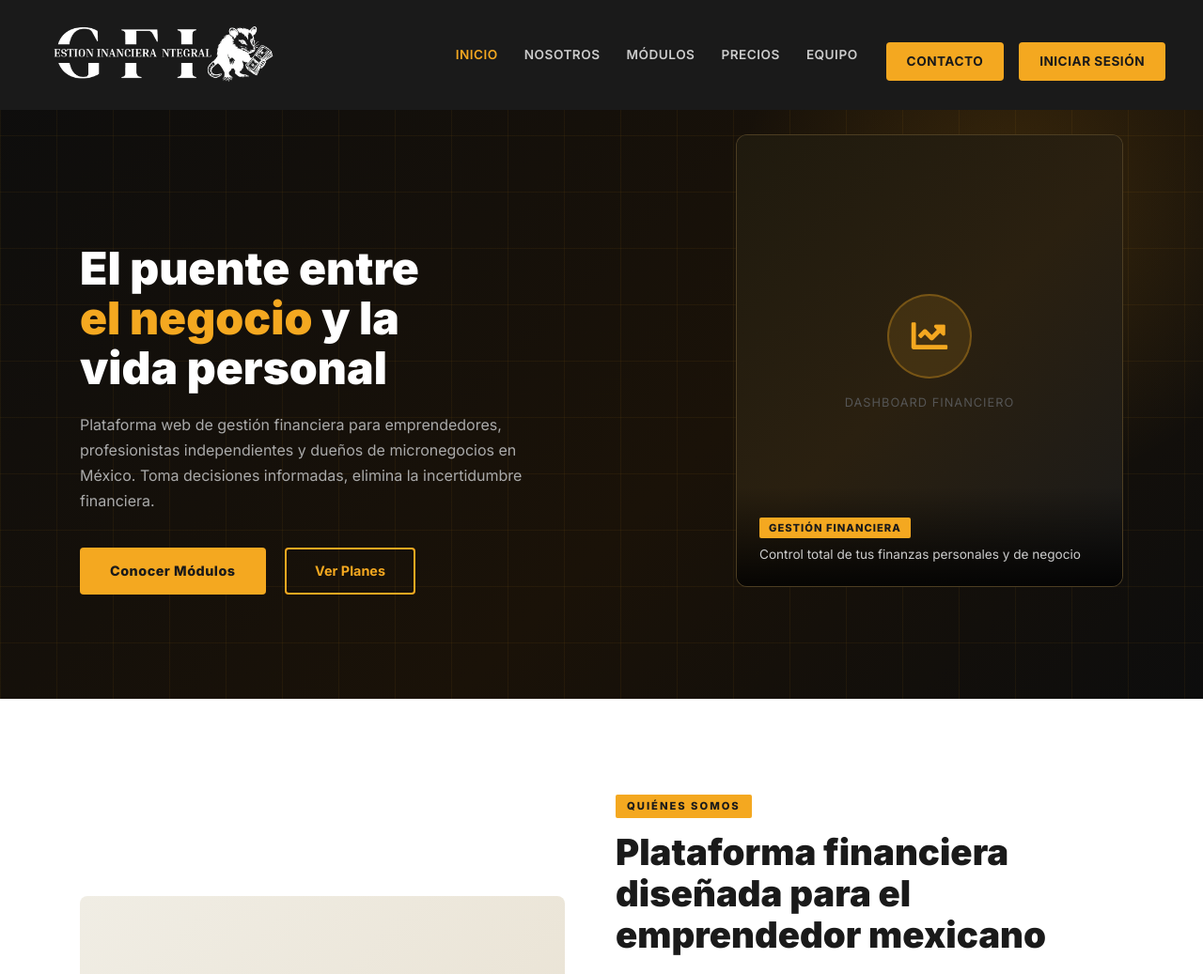
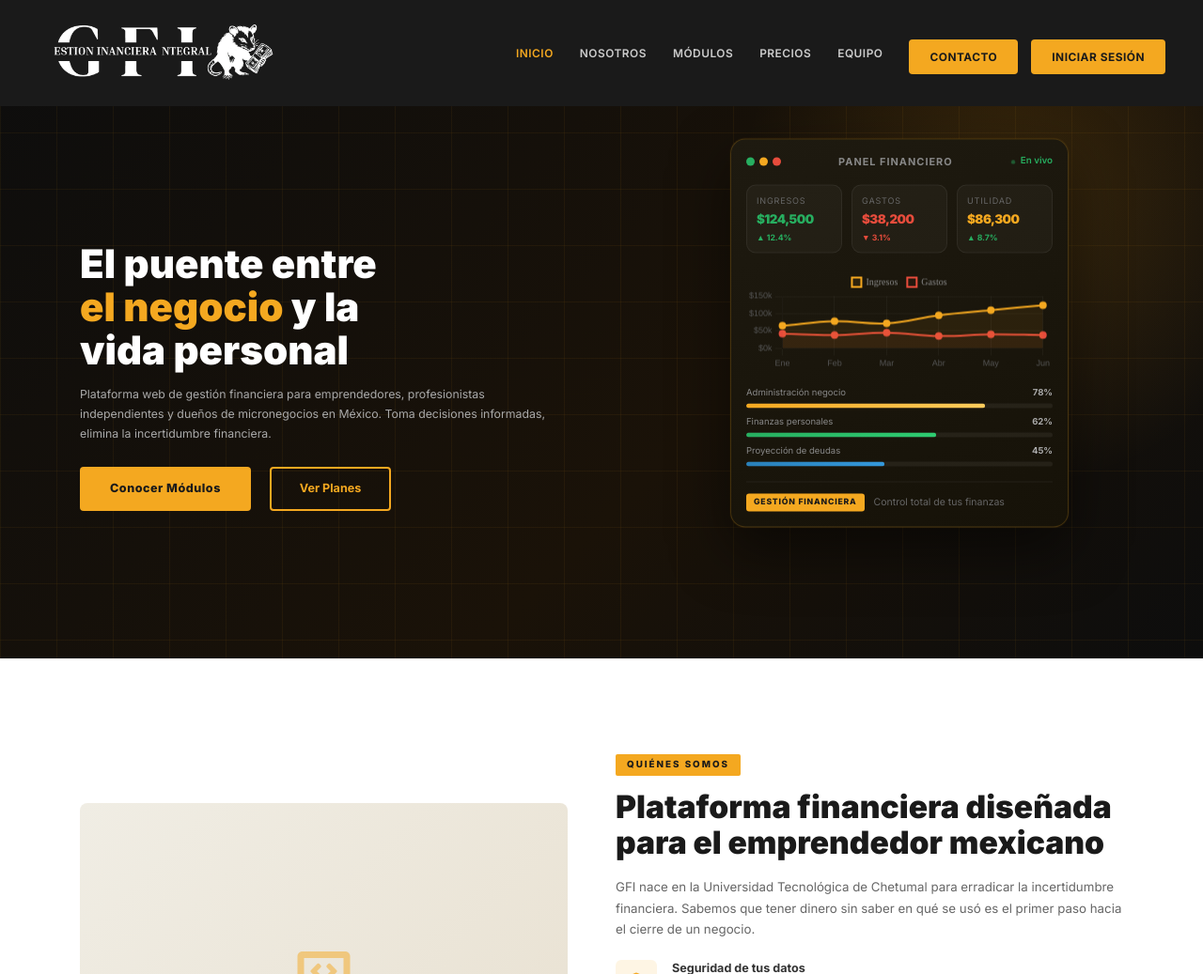
Before and after one commit to Patriciojls/GestionFinancieraCode, a PHP site: page /views/index.html in a window 1280 px wide. Shown: the top 1037 px of the page at 94% size. Run offline with PHP 8.4, Linux system fonts and the light colour scheme.

Commit message:
se agrego el dashboard del inicio y se ajusto algunas partes del home

```diff
--- /dev/null
+++ b/controller/js/dashboardScript.js
@@ -0,0 +1,118 @@
+document.addEventListener('DOMContentLoaded', function () {
+
+  // ===== GRÁFICA =====
+  const ctx = document.getElementById('heroChart');
+  if (ctx) {
+    new Chart(ctx, {
+      type: 'line',
+      data: {
+        labels: ['Ene', 'Feb', 'Mar', 'Abr', 'May', 'Jun'],
+        datasets: [
+          {
+            label: 'Ingresos',
+            data: [65000, 78000, 72000, 95000, 110000, 124500],
+            borderColor: '#F4A820',
+            backgroundColor: 'rgba(244,168,32,.08)',
+            borderWidth: 2,
+            pointRadius: 3,
+            pointBackgroundColor: '#F4A820',
+            fill: true,
+            tension: 0.4
+          },
+          {
+            label: 'Gastos',
+            data: [42000, 38000, 45000, 35000, 40000, 38200],
+            borderColor: '#e74c3c',
+            backgroundColor: 'rgba(231,76,60,.05)',
+            borderWidth: 2,
+            pointRadius: 3,
+            pointBackgroundColor: '#e74c3c',
+            fill: true,
+            tension: 0.4
+          }
+        ]
+      },
+      options: {
+        responsive: true,
+        maintainAspectRatio: false,
+        animation: { duration: 2000, easing: 'easeInOutQuart' },
+        plugins: {
+          legend: {
+            labels: {
+              color: '#888',
+              font: { size: 10, family: 'Raleway' },
+              boxWidth: 10
+            }
+          },
+          tooltip: {
+            backgroundColor: '#1a1a1a',
+            titleColor: '#F4A820',
+            bodyColor: '#ccc',
+            borderColor: 'rgba(244,168,32,.2)',
+            borderWidth: 1,
+            callbacks: {
+              label: ctx => ' $' + ctx.raw.toLocaleString('es-MX')
+            }
+          }
+        },
+        scales: {
+          x: {
+            ticks: { color: '#555', font: { size: 9 } },
+            grid:  { color: 'rgba(255,255,255,.04)' }
+          },
+          y: {
+            ticks: {
+              color: '#555',
+              font: { size: 9 },
+              callback: v => '$' + (v/1000).toFixed(0) + 'k'
+            },
+            grid: { color: 'rgba(255,255,255,.04)' }
+          }
+        }
+      }
+    });
+  }
+
+  // ===== CONTADORES =====
+  function animateCounter(el) {
+    const target = parseInt(el.dataset.target);
+    const duration = 2000;
+    const step = target / (duration / 16);
+    let current = 0;
+    const timer = setInterval(() => {
+      current += step;
+      if (current >= target) {
+        current = target;
+        clearInterval(timer);
+      }
+      el.textContent = '$' + Math.floor(current).toLocaleString('es-MX');
+    }, 16);
+  }
+
+  // Activa contadores cuando la card es visible
+  const counters = document.querySelectorAll('.dc-stat-num[data-target]');
+  const counterObserver = new IntersectionObserver(entries => {
+    entries.forEach(e => {
+      if (e.isIntersecting) {
+        animateCounter(e.target);
+        counterObserver.unobserve(e.target);
+      }
+    });
+  }, { threshold: 0.5 });
+  counters.forEach(c => counterObserver.observe(c));
+
+  // ===== BARRAS DE PROGRESO =====
+  const bars = document.querySelectorAll('.dc-bar-fill');
+  const barObserver = new IntersectionObserver(entries => {
+    entries.forEach(e => {
+      if (e.isIntersecting) {
+        setTimeout(() => {
+          e.target.style.width = e.target.dataset.width + '%';
+        }, 300);
+        barObserver.unobserve(e.target);
+      }
+    });
+  }, { threshold: 0.5 });
+  bars.forEach(b => barObserver.observe(b));
+
+});
--- a/css/styleGFI.css
+++ b/css/styleGFI.css
@@ -16,6 +16,10 @@
       background: #fff;
       overflow-x: hidden;
     }
+
+  html {
+  font-size: 14px;
+}
 
     /* ===== LOGIN ESPECÍFICO ===== */
     html, body {
@@ -407,6 +411,163 @@
     ::-webkit-scrollbar-track { background: var(--dark2); }
     ::-webkit-scrollbar-thumb { background: var(--primary); border-radius: 3px; }
 
+
+    /* ===== DASHBOARD CARD ===== */
+  .dashboard-card {
+  background: linear-gradient(160deg, #1e1a10 0%, #161208 100%);
+  border: 1px solid rgba(244,168,32,.2);
+  border-radius: 16px;
+  padding: 16px;
+  width: 100%;
+  max-width: 360px;
+  box-shadow: 0 24px 60px rgba(0,0,0,.5), 0 0 0 1px rgba(244,168,32,.05);
+  animation: cardFloat 4s ease-in-out infinite;
+}
+
+@keyframes cardFloat {
+  0%, 100% { transform: translateY(0px); }
+  50%       { transform: translateY(-8px); }
+}
+
+/* Header */
+.dc-header {
+  display: flex;
+  align-items: center;
+  justify-content: space-between;
+  margin-bottom: 16px;
+}
+.dc-header-left { display: flex; gap: 5px; align-items: center; }
+.dc-dot {
+  width: 9px; height: 9px;
+  border-radius: 50%;
+}
+.dc-dot.green  { background: #27ae60; }
+.dc-dot.yellow { background: #F4A820; }
+.dc-dot.red    { background: #e74c3c; }
+
+.dc-title {
+  font-size: .78rem;
+  font-weight: 700;
+  color: #888;
+  letter-spacing: 1px;
+  text-transform: uppercase;
+}
+.dc-live {
+  display: flex;
+  align-items: center;
+  gap: 5px;
+  font-size: .7rem;
+  color: #27ae60;
+  font-weight: 600;
+}
+.dc-live-dot {
+  width: 6px; height: 6px;
+  background: #27ae60;
+  border-radius: 50%;
+  animation: pulse 1.5s ease-in-out infinite;
+}
+@keyframes pulse {
+  0%, 100% { opacity: 1; transform: scale(1); }
+  50%       { opacity: .4; transform: scale(.7); }
+}
+
+/* Stats */
+.dc-stats {
+  display: flex;
+  gap: 10px;
+  margin-bottom: 16px;
+}
+.dc-stat {
+  flex: 1;
+  background: rgba(255,255,255,.03);
+  border: 1px solid rgba(255,255,255,.06);
+  border-radius: 10px;
+  padding: 10px 10px 8px;
+  display: flex;
+  flex-direction: column;
+  gap: 3px;
+}
+.dc-stat-label {
+  font-size: .65rem;
+  color: #666;
+  text-transform: uppercase;
+  letter-spacing: .8px;
+}
+.dc-stat-num {
+  font-size: .95rem;
+  font-weight: 900;
+  letter-spacing: -.5px;
+  transition: all .3s;
+}
+.green-text  { color: #27ae60; }
+.red-text    { color: #e74c3c; }
+.orange-text { color: #F4A820; }
+
+.dc-stat-change {
+  font-size: .62rem;
+  font-weight: 700;
+}
+.dc-stat-change.up   { color: #27ae60; }
+.dc-stat-change.down { color: #e74c3c; }
+
+/* Chart */
+.dc-chart-wrapper {
+  height: 110px;
+  margin-bottom: 16px;
+  position: relative;
+}
+
+/* Barras */
+.dc-bars { display: flex; flex-direction: column; gap: 8px; margin-bottom: 16px; }
+/*.dc-bar-item {} */
+.dc-bar-info {
+  display: flex;
+  justify-content: space-between;
+  margin-bottom: 4px;
+}
+.dc-bar-label { font-size: .68rem; color: #888; }
+.dc-bar-pct   { font-size: .68rem; color: #aaa; font-weight: 700; }
+.dc-bar-track {
+  height: 5px;
+  background: rgba(255,255,255,.06);
+  border-radius: 3px;
+  overflow: hidden;
+}
+.dc-bar-fill {
+  height: 100%;
+  width: 0%;
+  border-radius: 3px;
+  transition: width 1.5s cubic-bezier(.4,0,.2,1);
+}
+.dc-bar-fill.orange { background: linear-gradient(90deg, #F4A820, #ffcc5c); }
+.dc-bar-fill.green  { background: linear-gradient(90deg, #27ae60, #2ecc71); }
+.dc-bar-fill.blue   { background: linear-gradient(90deg, #2980b9, #3498db); }
+
+/* Footer */
+.dc-footer {
+  display: flex;
+  align-items: center;
+  gap: 10px;
+  padding-top: 12px;
+  border-top: 1px solid rgba(255,255,255,.06);
+}
+.dc-badge {
+  background: #F4A820;
+  color: #1a1a1a;
+  font-size: .62rem;
+  font-weight: 800;
+  padding: 3px 8px;
+  border-radius: 3px;
+  letter-spacing: .8px;
+  text-transform: uppercase;
+  white-space: nowrap;
+}
+.dc-footer-text {
+  font-size: .75rem;
+  color: #666;
+}
+
+
     /* ===================== NAVBAR ===================== */
     #navbar {
       position: fixed;
@@ -417,7 +578,7 @@
       transition: box-shadow .3s;
       display: flex;
       align-items: center;
-      min-height: 72px;
+      min-height: 60px;
     }
     /*color del navbar*/
     .navbar-brand-text img,
@@ -441,19 +602,20 @@
       font-weight: 600;
       font-size: .85rem;
       letter-spacing: .5px;
-      padding: 28px 14px !important;
+      padding: 18px 14px !important;
       text-transform: uppercase;
       transition: color .25s;
       text-decoration: none;
     }
-    .nav-link-custom:hover,
-    .nav-link-custom.active { color: var(--primary) !important; }
+    .nav-link-custom:hover, .nav-link-custom.active {
+      color: var(--primary) !important;
+    }
     .nav-cta {
       background: var(--primary);
       color: var(--dark) !important;
       border-radius: 4px;
       padding: 10px 22px !important;
-      margin-top: 14px;
+      margin-top: 8px;
       font-weight: 700;
       transition: background .25s;
     }
@@ -469,7 +631,7 @@
 
     /* ===================== HERO ===================== */
     #hero {
-      min-height: 90vh;
+      min-height: 85vh;
       background: linear-gradient(135deg, #0d0d0d 0%, #1a1208 60%, #0d0d0d 100%);
       position: relative;
       display: flex;
@@ -491,7 +653,11 @@
       top: -100px; right: -100px;
       pointer-events: none;
     }
-    .hero-content { position: relative; z-index: 2; padding-top: 125px; }
+    .hero-content {
+      position: relative;
+      z-index: 2;
+      padding-top: 80px;
+    }
     .hero-badge {
       display: inline-block;
       background: rgba(244,168,32,.15);
@@ -506,19 +672,21 @@
       margin-bottom: 24px;
     }
     .hero-title {
-      font-size: clamp(1.6rem, 4vw, 3rem);
+      font-size: clamp(1.6rem, 3.5vw, 3rem);
       font-weight: 900;
       color: #fff;
       line-height: 1.1;
-      margin-bottom: 20px;
+      margin-bottom: 14px;
     }
-    .hero-title span { color: var(--primary); }
+    .hero-title span {
+      color: var(--primary);
+    }
     .hero-subtitle {
-      font-size: 1rem;
+      font-size: .88rem;
       color: #aaa;
       max-width: 520px;
       line-height: 1.7;
-      margin-bottom: 36px;
+      margin-bottom: 24px;
     }
     .btn-primary-custom {
       background: var(--primary);
--- a/views/index.html
+++ b/views/index.html
@@ -1,6 +1,6 @@
 <!DOCTYPE html>
 <html lang="es">
-<a href="login.html">Iniciar Sesión</a>
+<a href="../views/login.html">Iniciar Sesión</a>
 
 <!--
 Codigo para guardar cambios en git:
@@ -25,8 +25,11 @@ git push
   <!-- Bootstrap 4 -->
   <link href="https://stackpath.bootstrapcdn.com/bootstrap/4.4.1/css/bootstrap.min.css" rel="stylesheet">
 
+<!-- Chart.js -->
+  <script src="https://cdn.jsdelivr.net/npm/chart.js"></script>
+
   <!-- Tu CSS -->
-  <link rel="stylesheet" href="css/styleGFI.css">
+  <link rel="stylesheet" href="../css/styleGFI.css">
 
 </head>
 <body>
@@ -35,7 +38,7 @@ git push
   <nav id="navbar">
     <div class="container-fluid px-0 d-flex align-items-center justify-content-between flex-wrap">
         <a href="#hero" class="py-3" style="outline:none; display:flex; align-items:center; padding: 4px 0;">
-        <img src="img/logocompleto.png" alt="GFI Logo letras" style="height: 85px;">
+        <img src="../img/logocompleto.png" alt="GFI Logo letras" style="height: 85px;">
 </a>
 </a>
       <button class="navbar-toggler d-lg-none" onclick="toggleMenu()">
@@ -48,7 +51,7 @@ git push
         <a href="#precios"    class="nav-link-custom">Precios</a>
         <a href="#equipo"     class="nav-link-custom">Equipo</a>
         <a href="#contacto"   class="nav-link-custom nav-cta ml-3">Contacto</a>
-        <a href="login.html" class="nav-link-custom nav-cta ml-3">Iniciar Sesión</a>
+        <a href="../views/login.html" class="nav-link-custom nav-cta ml-3">Iniciar Sesión</a>
       </div>
       <!-- Mobile menu -->
       <div id="navmenu-mobile" class="d-none w-100 pb-2">
@@ -57,7 +60,7 @@ git push
         <a href="#modulos"    class="nav-link-custom d-block" onclick="closeMenu()">Módulos</a>
         <a href="#precios"    class="nav-link-custom d-block" onclick="closeMenu()">Precios</a>
         <a href="#equipo"     class="nav-link-custom d-block" onclick="closeMenu()">Equipo</a>
-        <a href="login.html" class="nav-link-custom nav-cta ml-3" onclick="closeMenu()">Iniciar Sesión</a>
+        <a href="../views/login.html" class="nav-link-custom nav-cta ml-3" onclick="closeMenu()">Iniciar Sesión</a>
       </div>
     </div>
   </nav>
@@ -84,17 +87,80 @@ git push
         </div>
 
         <div class="col-lg-5 d-none d-lg-block pl-5">
-          <div class="hero-image-card">
-            <!-- Placeholder visual cuando no hay imagen -->
-            <div style="height:480px;background:linear-gradient(135deg,#1f1a0e,#2a2010,#1a1a1a);display:flex;align-items:center;justify-content:center;flex-direction:column;gap:16px;">
-              <div style="width:90px;height:90px;background:rgba(244,168,32,.12);border:2px solid rgba(244,168,32,.3);border-radius:50%;display:flex;align-items:center;justify-content:center;">
-                <i class="fas fa-chart-line" style="font-size:2.4rem;color:var(--primary);"></i>
-              </div>
-              <p style="color:#555;font-size:.8rem;letter-spacing:1px;text-transform:uppercase;">Dashboard financiero</p>
-            </div>
-            <div class="hero-card-overlay">
-              <span class="hero-card-tag">Gestión Financiera</span>
-              <p style="color:#ccc;font-size:.85rem;margin-top:8px;margin-bottom:0;">Control total de tus finanzas personales y de negocio</p>
+
+ <div class="dashboard-card">
+
+  <!-- Header de la card -->
+  <div class="dc-header">
+    <div class="dc-header-left">
+      <div class="dc-dot green"></div>
+      <div class="dc-dot yellow"></div>
+      <div class="dc-dot red"></div>
+    </div>
+    <span class="dc-title">Panel Financiero</span>
+    <span class="dc-live"><span class="dc-live-dot"></span> En vivo</span>
+  </div>
+
+  <!-- Contadores arriba -->
+  <div class="dc-stats">
+    <div class="dc-stat">
+      <span class="dc-stat-label">Ingresos</span>
+      <span class="dc-stat-num green-text" data-target="124500">$0</span>
+      <span class="dc-stat-change up">▲ 12.4%</span>
+    </div>
+    <div class="dc-stat">
+      <span class="dc-stat-label">Gastos</span>
+      <span class="dc-stat-num red-text" data-target="38200">$0</span>
+      <span class="dc-stat-change down">▼ 3.1%</span>
+    </div>
+    <div class="dc-stat">
+      <span class="dc-stat-label">Utilidad</span>
+      <span class="dc-stat-num orange-text" data-target="86300">$0</span>
+      <span class="dc-stat-change up">▲ 8.7%</span>
+    </div>
+  </div>
+
+  <!-- Gráfica -->
+  <div class="dc-chart-wrapper">
+    <canvas id="heroChart"></canvas>
+  </div>
+
+  <!-- Barras de progreso -->
+  <div class="dc-bars">
+    <div class="dc-bar-item">
+      <div class="dc-bar-info">
+        <span class="dc-bar-label">Administración negocio</span>
+        <span class="dc-bar-pct">78%</span>
+      </div>
+      <div class="dc-bar-track">
+        <div class="dc-bar-fill orange" data-width="78"></div>
+      </div>
+    </div>
+    <div class="dc-bar-item">
+      <div class="dc-bar-info">
+        <span class="dc-bar-label">Finanzas personales</span>
+        <span class="dc-bar-pct">62%</span>
+      </div>
+      <div class="dc-bar-track">
+        <div class="dc-bar-fill green" data-width="62"></div>
+      </div>
+    </div>
+    <div class="dc-bar-item">
+      <div class="dc-bar-info">
+        <span class="dc-bar-label">Proyección de deudas</span>
+        <span class="dc-bar-pct">45%</span>
+      </div>
+      <div class="dc-bar-track">
+        <div class="dc-bar-fill blue" data-width="45"></div>
+      </div>
+    </div>
+  </div>
+
+  <!-- Footer -->
+  <div class="dc-footer">
+    <span class="dc-badge">GESTIÓN FINANCIERA</span>
+    <span class="dc-footer-text">Control total de tus finanzas</span>
+             </div>
             </div>
           </div>
         </div>
@@ -610,6 +676,7 @@ git push
   <!-- Scripts -->
   <script src="https://code.jquery.com/jquery-3.4.1.min.js"></script>
   <script src="https://stackpath.bootstrapcdn.com/bootstrap/4.4.1/js/bootstrap.bundle.min.js"></script>
+  <script src="../controller/js/dashboardScript.js"></script>
 
   <script>
     // Navbar scroll
```
Also changed, not shown: app/config/ConexionBDPDO.php (added, +30 -0 lines), views/login.html (+4 -4 lines).
